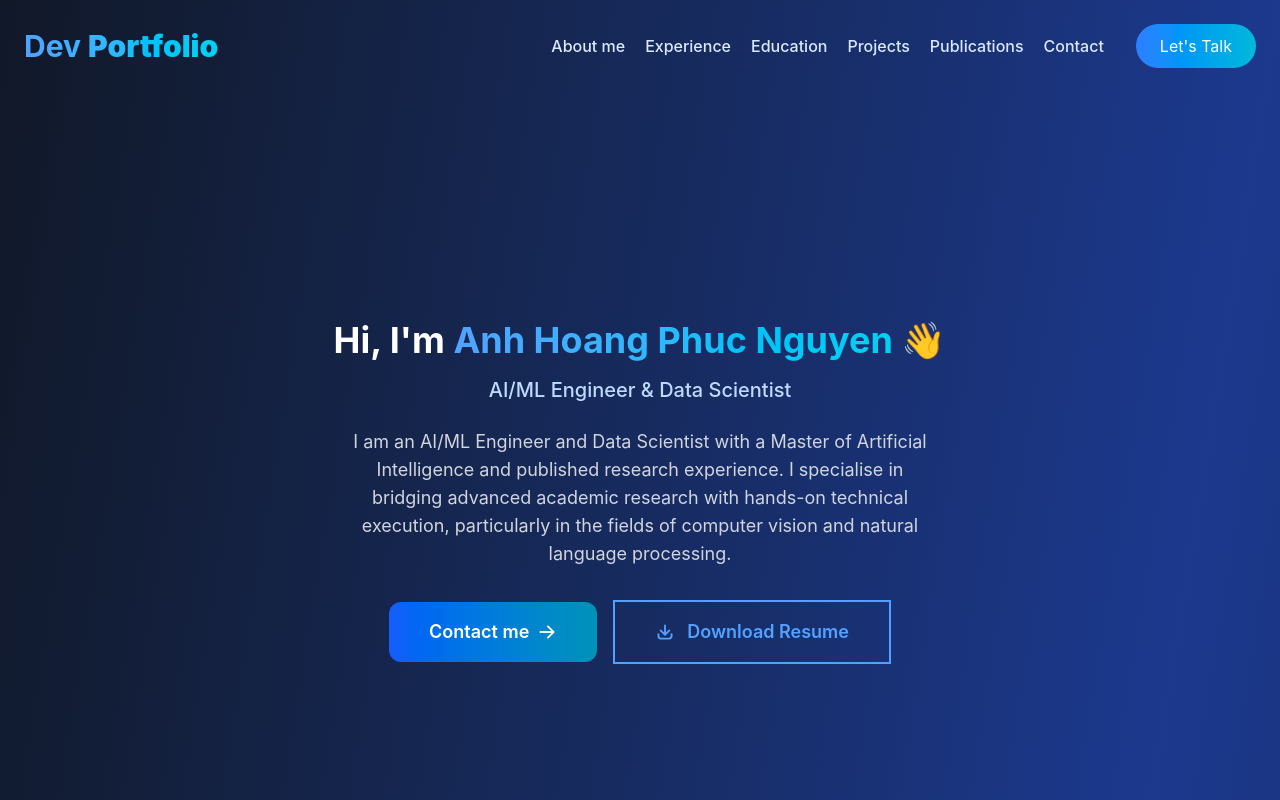
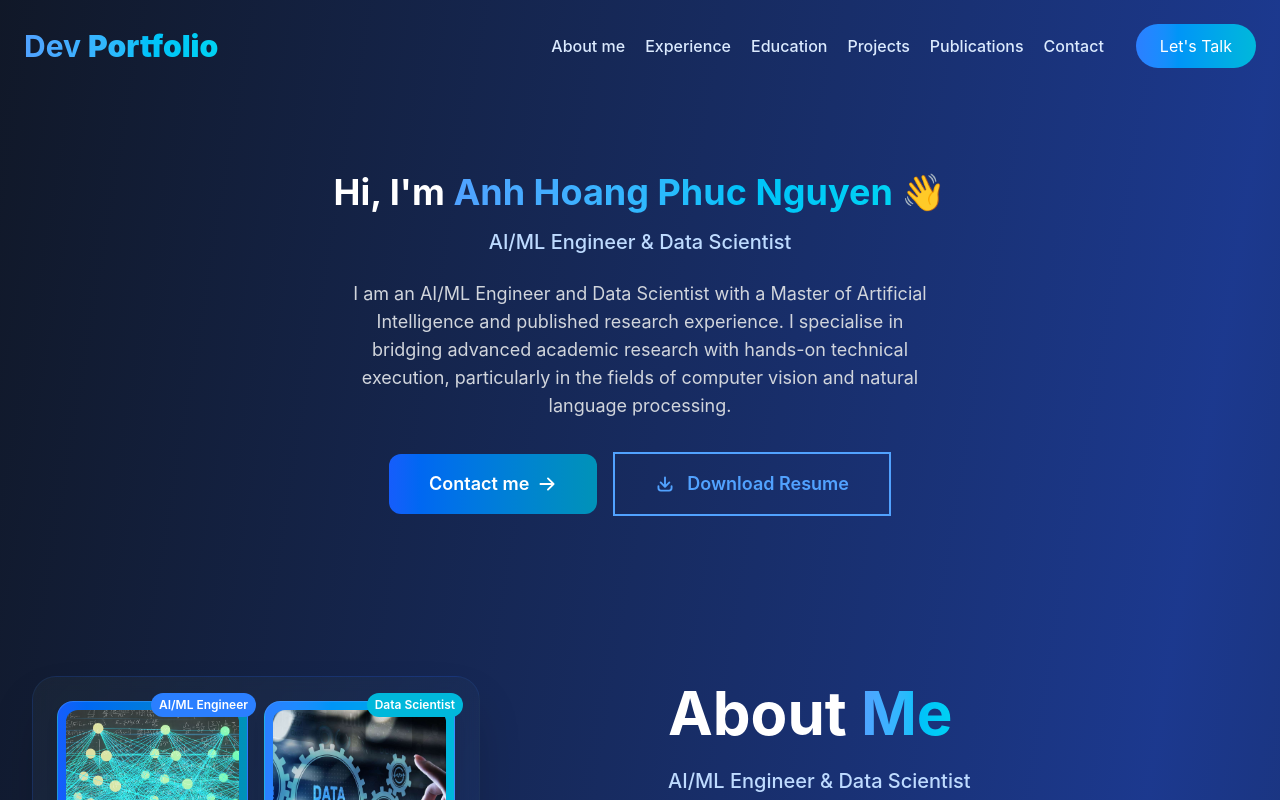
Before and after one commit to PhucNguyenAH/myPortfolio, a Vue app: page / in a window 1280 px wide. Shown: the top 800 px of the page. Built offline with nearby package versions, Linux system fonts and the light colour scheme.

Commit message:
adjust space

```diff
--- a/src/components/Avatar.vue
+++ b/src/components/Avatar.vue
@@ -1,5 +1,5 @@
 <template>
-    <section class="relative w-full overflow-hidden min-h-screen
+    <section class="relative w-full overflow-hidden py-20
     flex items-center">
         <div class="w-full px-5 sm:px-8 md:px-12 lg:px-8 max-w-5xl
         lg:max-w-7xl mx-auto relative z-10">
```
